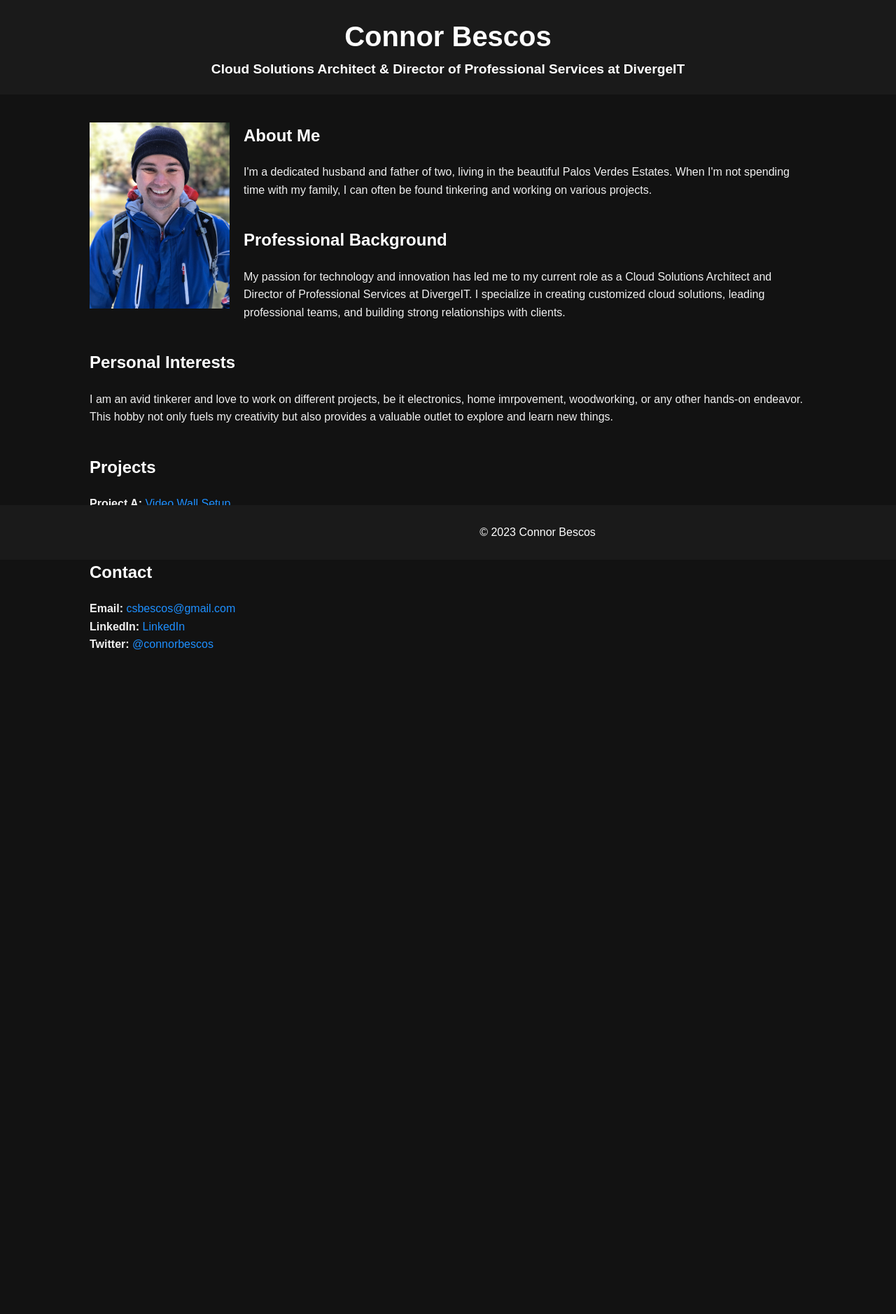
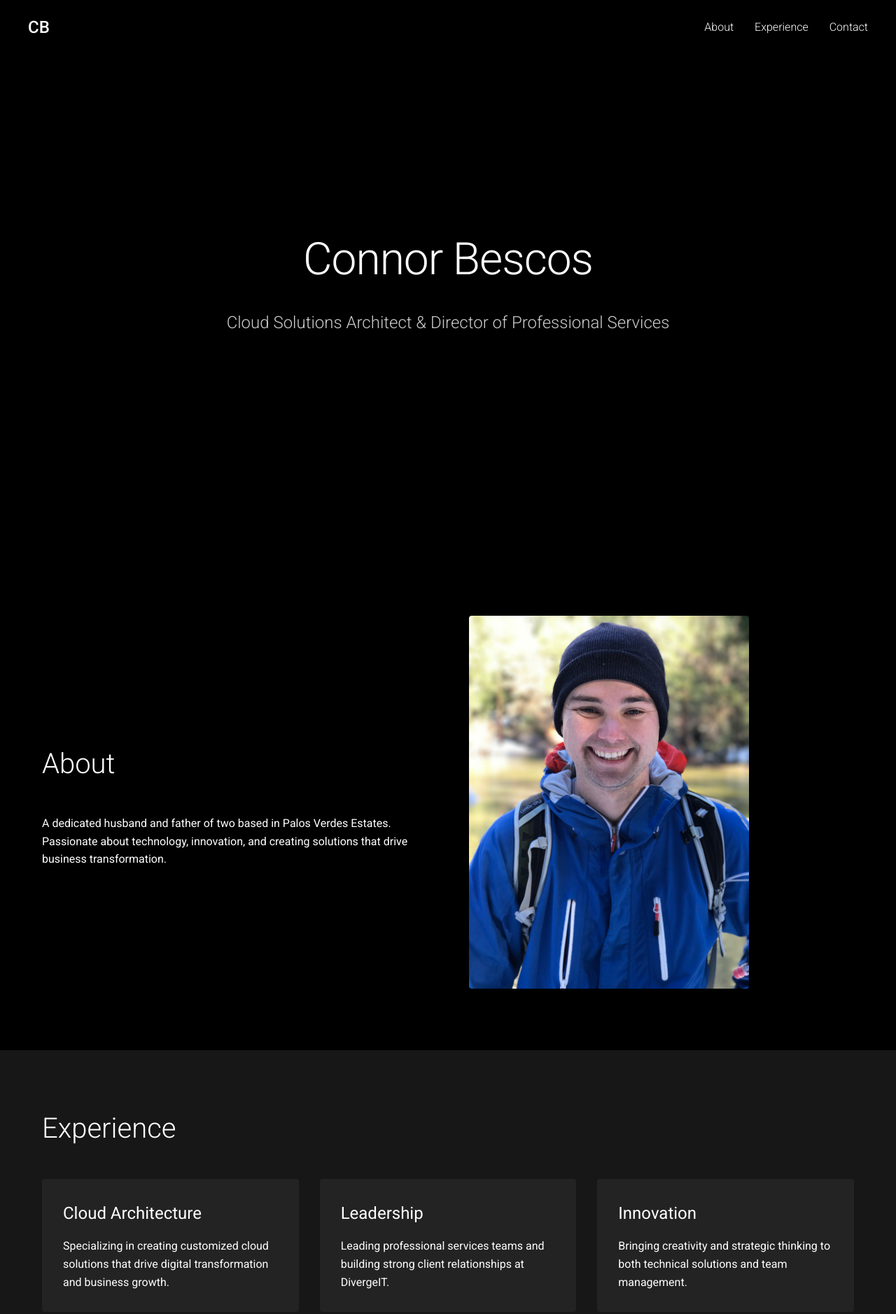
Before and after one commit to connorbescos/connorbescos.github.io, a plain HTML site: page index.html in a window 1280 px wide. Shown: the top 1878 px of the page at 70% size. Before the commit the page ends 994 px from the top, so only its background shows below. Drawn offline with Linux system fonts and the light colour scheme.

Commit message:
Revamp website layout and styling with new navigation, hero section, and enhanced content presentation

```diff
--- a/index.html
+++ b/index.html
@@ -3,46 +3,83 @@
 <head>
     <meta charset="UTF-8">
     <meta name="viewport" content="width=device-width, initial-scale=1.0">
+    <title>Connor Bescos</title>
     <link rel="stylesheet" href="styles.css">
-    <title>Connor Bescos</title>
+    <link rel="preconnect" href="https://fonts.googleapis.com">
+    <link rel="preconnect" href="https://fonts.gstatic.com" crossorigin>
+    <link href="https://fonts.googleapis.com/css2?family=Roboto:wght@300;400;500&display=swap" rel="stylesheet">
 </head>
 <body>
-    <header>
+    <nav>
+        <div class="nav-brand">CB</div>
+        <div class="nav-links">
+            <a href="#about">About</a>
+            <a href="#experience">Experience</a>
+            <a href="#contact">Contact</a>
+        </div>
+    </nav>
+
+    <section class="hero">
+        <div class="hero-content">
             <h1>Connor Bescos</h1>
-        <h2>Cloud Solutions Architect & Director of Professional Services at DivergeIT</h2>
-    </header>
-    <main>
-        <img src="/profile.JPG" alt="Profile Image" id="profile-image">
-        <section id="about-me">
-            <h3>About Me</h3>
-            <p>I'm a dedicated husband and father of two, living in the beautiful Palos Verdes Estates. When I'm not spending time with my family, I can often be found tinkering and working on various projects.</p>
+            <p class="subtitle">Cloud Solutions Architect & Director of Professional Services</p>
+        </div>
     </section>
-        <section id="professional-background">
-            <h3>Professional Background</h3>
-            <p>My passion for technology and innovation has led me to my current role as a Cloud Solutions Architect and Director of Professional Services at DivergeIT. I specialize in creating customized cloud solutions, leading professional teams, and building strong relationships with clients.</p>
+
+    <section id="about" class="content-section">
+        <div class="container">
+            <div class="text-content">
+                <h2>About</h2>
+                <p>A dedicated husband and father of two based in Palos Verdes Estates. Passionate about technology, innovation, and creating solutions that drive business transformation.</p>
+            </div>
+            <div class="image-content">
+                <img src="profile.JPG" alt="Connor Bescos" class="profile-image">
+            </div>
+        </div>
     </section>
-        <section id="personal-interests">
-            <h3>Personal Interests</h3>
-            <p>I am an avid tinkerer and love to work on different projects, be it electronics, home imrpovement, woodworking, or any other hands-on endeavor. This hobby not only fuels my creativity but also provides a valuable outlet to explore and learn new things.</p>
+
+    <section id="experience" class="content-section dark">
+        <div class="container">
+            <h2>Experience</h2>
+            <div class="experience-grid">
+                <div class="experience-card">
+                    <h3>Cloud Architecture</h3>
+                    <p>Specializing in creating customized cloud solutions that drive digital transformation and business growth.</p>
+                </div>
+                <div class="experience-card">
+                    <h3>Leadership</h3>
+                    <p>Leading professional services teams and building strong client relationships at DivergeIT.</p>
+                </div>
+                <div class="experience-card">
+                    <h3>Innovation</h3>
+                    <p>Bringing creativity and strategic thinking to both technical solutions and team management.</p>
+                </div>
+            </div>
+        </div>
     </section>
-        <section id="projects">
-            <h3>Projects</h3>
-            <p>
-                <strong>Project A:</strong> <a href="project1.html">Video Wall Setup</a><br>
-                <strong>Project B:</strong> Description of Project B
-            </p>
+
+    <section class="content-section interests">
+        <div class="container">
+            <h2>Personal Interests</h2>
+            <p class="interest-text">Beyond technology, I'm an avid tinkerer who loves hands-on projects - from electronics and home improvement to woodworking. This passion for creating and problem-solving provides valuable insights that enhance my professional work.</p>
+        </div>
     </section>
-        <section id="contact">
-            <h3>Contact</h3>
-            <p>
-                <strong>Email:</strong> <a href="mailto:csbescos@gmail.com">csbescos@gmail.com</a><br>
-                <strong>LinkedIn:</strong> <a href="https://www.linkedin.com/in/connor-bescos-29959b53/">LinkedIn</a><br>
-                <strong>Twitter:</strong> <a href="https://twitter.com/connorbescos">@connorbescos</a>
-            </p>
+
+    <section id="contact" class="content-section dark">
+        <div class="container">
+            <h2>Connect</h2>
+            <div class="contact-links">
+                <a href="mailto:csbescos@gmail.com" class="contact-button">Email</a>
+                <a href="https://www.linkedin.com/in/connor-bescos-29959b53/" class="contact-button">LinkedIn</a>
+                <a href="https://twitter.com/connorbescos" class="contact-button">Twitter</a>
+            </div>
+        </div>
     </section>
-    </main>
+
     <footer>
-        <p>© 2023 Connor Bescos</p>
+        <div class="container">
+            <p>© 2024 Connor Bescos</p>
+        </div>
     </footer>
 </body>
 </html>
--- a/styles.css
+++ b/styles.css
@@ -1,81 +1,238 @@
-body {
-    background-color: #121212;
-    color: #f0f0f0;
-    font-family: Arial, sans-serif;
+:root {
+    --primary-bg: #000000;
+    --secondary-bg: #171717;
+    --text-color: #ffffff;
+    --accent-color: #3498db;
+    --section-padding: 80px 0;
+}
+
+* {
     margin: 0;
     padding: 0;
-    line-height: 1.6;
+    box-sizing: border-box;
 }
 
-header {
-    background-color: #1a1a1a;
-    padding: 20px;
+html {
+    scroll-behavior: smooth;
+}
+
+body {
+    font-family: 'Roboto', sans-serif;
+    background-color: var(--primary-bg);
+    color: var(--text-color);
+    line-height: 1.6;
+    overflow-x: hidden;
+}
+
+.container {
+    max-width: 1200px;
+    margin: 0 auto;
+    padding: 0 20px;
+}
+
+/* Navigation */
+nav {
+    position: fixed;
+    top: 0;
+    left: 0;
+    right: 0;
+    display: flex;
+    justify-content: space-between;
+    align-items: center;
+    padding: 20px 40px;
+    background-color: rgba(0, 0, 0, 0.8);
+    backdrop-filter: blur(10px);
+    z-index: 1000;
+}
+
+.nav-brand {
+    font-size: 24px;
+    font-weight: 500;
+}
+
+.nav-links {
+    display: flex;
+    gap: 30px;
+}
+
+.nav-links a {
+    color: var(--text-color);
+    text-decoration: none;
+    font-size: 16px;
+    font-weight: 300;
+    transition: color 0.3s ease;
+}
+
+.nav-links a:hover {
+    color: var(--accent-color);
+}
+
+/* Hero Section */
+.hero {
+    height: 100vh;
+    display: flex;
+    align-items: center;
+    justify-content: center;
+    text-align: center;
+    background-color: var(--primary-bg);
+    padding: 0 20px;
+}
+
+.hero-content h1 {
+    font-size: 64px;
+    font-weight: 300;
+    margin-bottom: 20px;
+    letter-spacing: -1px;
+}
+
+.subtitle {
+    font-size: 24px;
+    font-weight: 300;
+    opacity: 0.8;
+}
+
+/* Content Sections */
+.content-section {
+    padding: var(--section-padding);
+}
+
+.content-section h2 {
+    font-size: 40px;
+    font-weight: 300;
+    margin-bottom: 40px;
+}
+
+.dark {
+    background-color: var(--secondary-bg);
+}
+
+/* About Section */
+#about .container {
+    display: grid;
+    grid-template-columns: 1fr 1fr;
+    gap: 60px;
+    align-items: center;
+}
+
+.profile-image {
+    width: 100%;
+    max-width: 400px;
+    border-radius: 4px;
+    transition: transform 0.3s ease;
+}
+
+.profile-image:hover {
+    transform: scale(1.02);
+}
+
+/* Experience Grid */
+.experience-grid {
+    display: grid;
+    grid-template-columns: repeat(auto-fit, minmax(300px, 1fr));
+    gap: 30px;
+}
+
+.experience-card {
+    padding: 30px;
+    background-color: rgba(255, 255, 255, 0.05);
+    border-radius: 4px;
+    transition: transform 0.3s ease;
+}
+
+.experience-card:hover {
+    transform: translateY(-5px);
+}
+
+.experience-card h3 {
+    font-size: 24px;
+    font-weight: 400;
+    margin-bottom: 15px;
+}
+
+/* Interests Section */
+.interests {
     text-align: center;
 }
 
-h1, h2, h3 {
-    margin: 0;
-    color: #ffffff;
+.interest-text {
+    max-width: 800px;
+    margin: 0 auto;
+    font-size: 20px;
+    font-weight: 300;
+    line-height: 1.8;
 }
 
-h1 {
-    font-size: 2.5em;
+/* Contact Section */
+.contact-links {
+    display: flex;
+    gap: 20px;
+    justify-content: center;
 }
 
-h2 {
-    font-size: 1.2em;
+.contact-button {
+    padding: 12px 30px;
+    background-color: transparent;
+    border: 2px solid var(--text-color);
+    color: var(--text-color);
+    text-decoration: none;
+    border-radius: 4px;
+    transition: all 0.3s ease;
 }
 
-h3 {
-    font-size: 1.5em;
-    margin: 20px 0;
+.contact-button:hover {
+    background-color: var(--text-color);
+    color: var(--primary-bg);
 }
 
-main {
-    padding: 20px;
-    max-width: 1200px;
-    margin: auto;
+/* Footer */
+footer {
+    padding: 40px 0;
+    text-align: center;
+    font-weight: 300;
+    font-size: 14px;
 }
 
-#profile-image {
-    width: 200px;
-    height: auto;
-    display: block;
-    margin: 20px auto;
+/* Responsive Design */
+@media (max-width: 768px) {
+    nav {
+        padding: 15px 20px;
     }
 
-section {
-    margin-bottom: 40px;
+    .nav-links {
+        gap: 15px;
     }
 
-footer {
-    background-color: #1a1a1a;
-    color: #ffffff;
-    text-align: center;
-    padding: 10px;
-    position: fixed;
-    bottom: 0;
-    width: 100%;
+    .hero-content h1 {
+        font-size: 48px;
     }
 
-a {
-    color: #1e90ff;
-    text-decoration: none;
+    .subtitle {
+        font-size: 20px;
     }
 
-a:hover {
-    text-decoration: underline;
+    #about .container {
+        grid-template-columns: 1fr;
+        text-align: center;
     }
 
-/* Responsive styling for larger screens */
-@media (min-width: 768px) {
-    header, main, footer {
-        padding-left: 10%;
-        padding-right: 10%;
+    .profile-image {
+        margin: 0 auto;
     }
 
-    #profile-image {
-        float: left;
-        margin-right: 20px;
+    .content-section h2 {
+        font-size: 32px;
+    }
+
+    .interest-text {
+        font-size: 18px;
+    }
+
+    .contact-links {
+        flex-direction: column;
+        align-items: stretch;
+    }
+
+    .contact-button {
+        text-align: center;
     }
 }
```
Lines whose indentation alone changed are shown as unchanged.
